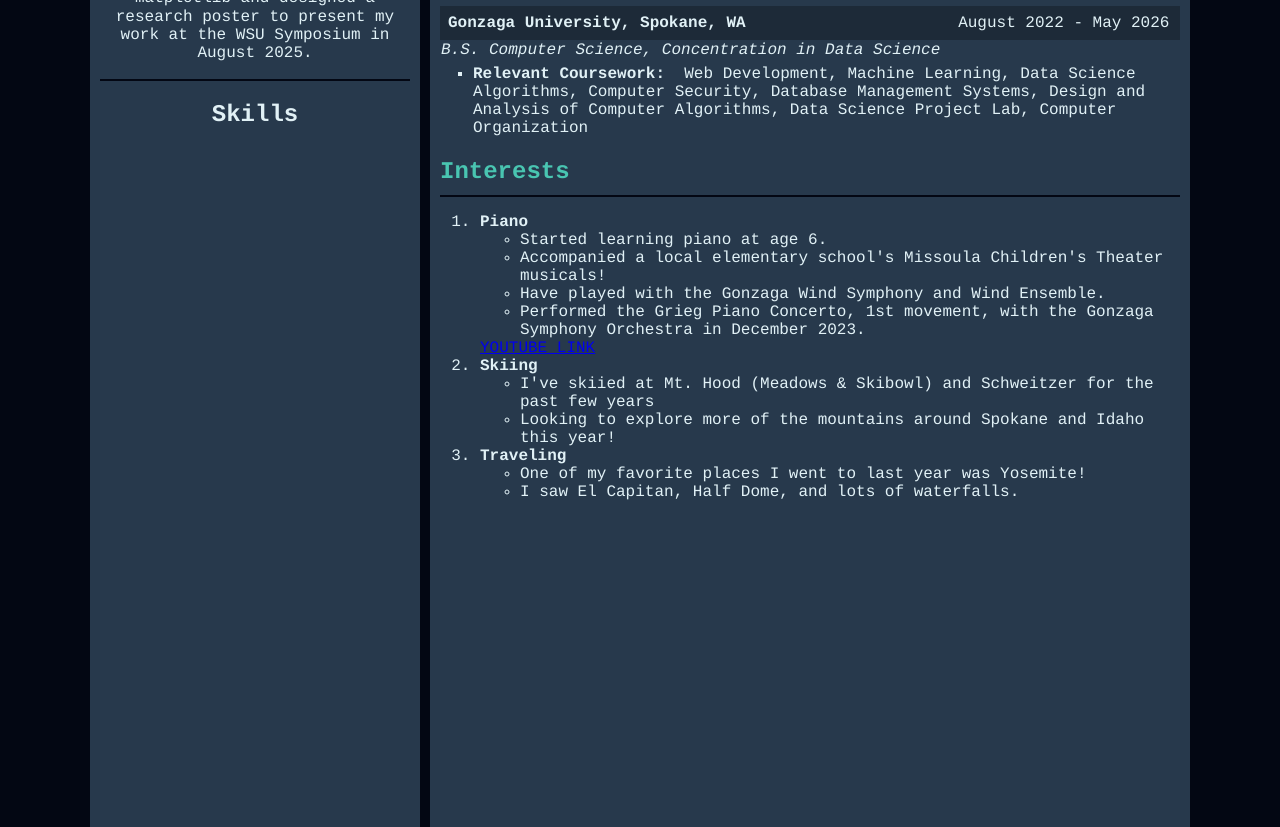
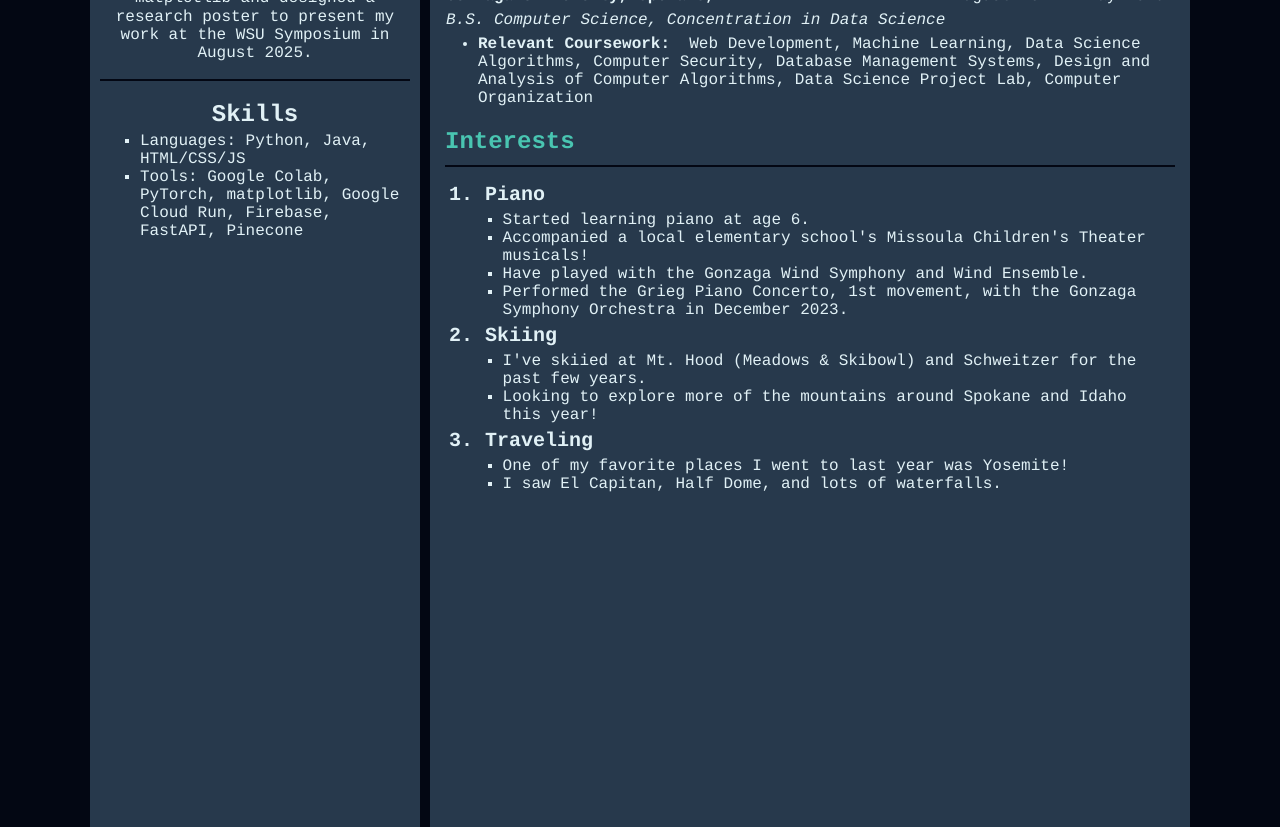
Before and after one commit to GU-Web-Dev-2025/homework-2-css-RitchieFu, a plain HTML site: page index.html in a window 1280 px wide. Shown: the part 635-1462 px from the top of the page. Drawn offline with Linux system fonts and the light colour scheme.

Commit message:
Fix W3C validation, update spacer rows, update skills, TODO graphical hyperlink

```diff
--- a/index.html
+++ b/index.html
@@ -41,13 +41,17 @@
             <hr>
 
             <h2>Skills</h2>
+            <ul class="skills-list">
+                <li>Languages: Python, Java, HTML/CSS/JS</li>
+                <li>Tools: Google Colab, PyTorch, matplotlib, Google Cloud Run, Firebase, FastAPI, Pinecone</li>
+            </ul>
         </section>
 
         <section id="right-pane">
             <h1 id="career-header">Career Summary</h1>
             <hr> <!-- horizontal line -->
             <section>
-                <table id="career-table">
+                <table class="info-table">
                     <tr>
                         <th class="exp-format-left">Agricultural Data Science Research Intern</th>
                         <td class="exp-format-right">June 2025 - August 2025&nbsp;</td>
@@ -55,7 +59,7 @@
                     <tr>
                         <td class="exp-location" colspan="2">Phenomics Lab - Washington State University,&nbsp;Pullman,&nbsp;WA</td>
                     </tr>
-                    <tr></tr> <!-- spacer row -->
+                    <tr class="no-height"><td colspan="2"></td></tr> <!-- spacer row -->
                     <tr class="exp-points">
                         <td colspan="2">
                             <ul>
@@ -67,8 +71,8 @@
                             </ul>
                         </td>
                     </tr>
-                    <tr></tr> <!-- spacer row -->
-                    <tr></tr> <!-- spacer row -->
+                    <tr class="no-height"><td colspan="2"></td></tr> <!-- spacer row -->
+                    <tr class="no-height"><td colspan="2"></td></tr> <!-- spacer row -->
                     <tr>
                         <th class="exp-format-left">On-Campus Coding Instructor</th>
                         <td class="exp-format-right">June 2024 - August 2024&nbsp;</td>
@@ -76,7 +80,7 @@
                     <tr>
                         <td class="exp-location" colspan="2">iD Tech Camps @ Lewis and Clark College, Portland, OR</td>
                     </tr>
-                    <tr></tr> <!-- spacer row -->
+                    <tr class="no-height"><td colspan="2"></td></tr> <!-- spacer row -->
                     <tr class="exp-points">
                         <td colspan="2">
                             <ul>
@@ -93,7 +97,7 @@
             <h1 id="education-header">Education and Qualifications</h1>
             <hr>
             <section>
-                <table id="education-table">
+                <table class="info-table">
                     <tr>
                         <th class="exp-format-left">Gonzaga University, Spokane, WA</th>
                         <td class="exp-format-right">August 2022 - May 2026&nbsp;</td>
@@ -101,7 +105,7 @@
                     <tr>
                         <td class="exp-location" colspan="2">B.S. Computer Science, Concentration in Data Science</td>
                     </tr>
-                    <tr></tr> <!-- spacer row -->
+                    <tr class="no-height"><td colspan="2"></td></tr> <!-- spacer row -->
                     <tr class="exp-points">
                         <td colspan="2">
                             <ul>
@@ -119,26 +123,25 @@
             <h1 id="interests-header">Interests</h1>
             <hr>
             <section id="interests-content">
-                <ol>
+                <ol id="interests-list">
                     <li>
-                        <strong>Piano</strong>
+                        <span class="bold-title">Piano</span>
                         <ul>
                             <li>Started learning piano at age 6.</li>
                             <li>Accompanied a local elementary school's Missoula Children's Theater musicals!</li>
                             <li>Have played with the Gonzaga Wind Symphony and Wind Ensemble.</li>
                             <li>Performed the Grieg Piano Concerto, 1st movement, with the Gonzaga Symphony Orchestra in December 2023.</li>
                         </ul>
-                        <a href="https://www.youtube.com/watch?v=pX2FX0PapTc" target="_blank" rel="noopener noreferrer">YOUTUBE LINK</a>
                     </li>
                     <li>
-                        <strong>Skiing</strong>
+                        <span class="bold-title">Skiing</span>
                         <ul>
-                            <li>I've skiied at Mt. Hood (Meadows &amp; Skibowl) and Schweitzer for the past few years</li>
+                            <li>I've skiied at Mt. Hood (Meadows &amp; Skibowl) and Schweitzer for the past few years.</li>
                             <li>Looking to explore more of the mountains around Spokane and Idaho this year!</li>
                         </ul>
                     </li>
                     <li>
-                        <strong>Traveling</strong>
+                        <span class="bold-title">Traveling</span>
                         <ul>
                             <li>One of my favorite places I went to last year was Yosemite!</li>
                             <li>I saw El Capitan, Half Dome, and lots of waterfalls.</li>
@@ -147,7 +150,7 @@
                 </ol>
             </section>
         </section>
-    </section>
+    </div>
 
     <script>
     // Tiny scroll listener: toggles 'scrolled' once past threshold
--- a/styles.css
+++ b/styles.css
@@ -22,11 +22,6 @@ hr {
     border: none;
     border-top: 2px solid #030713;
     margin: 10px 0;
-}
-
-
-#education-table {
-    width: 100%;
 }
 
 #container {
@@ -115,8 +110,31 @@ body.scrolled #top-pane {
     height: 150%;
 }
 
-#side-pane h1 {
+#side-pane h1, h2 {
     margin-bottom: 0px;
+}
+
+.skills-list {
+    list-style-type: square;
+    text-align: left;
+    margin-top: 4px;
+}
+
+#interests-list > li::marker{
+    font-size: 1.25em;
+    font-weight: bold;
+}
+
+#interests-list ul {
+    margin-left: 0;
+    padding: 5px;
+    padding-left: 1.1rem;
+    list-style-type: square;
+}
+
+.bold-title {
+    font-weight: bold;
+    font-size: 1.25em;
 }
 
 .introduction {
@@ -124,11 +142,12 @@ body.scrolled #top-pane {
     line-height: 1.15;
 }
 
+
 /* Consider adding side or right pane hover effects */
 
 #right-pane {
     background-color: #27394c;
-    padding: 10px;
+    padding: 10px 15px;
     grid-area: right;
     border-radius: 15px;
     height: 150%;
@@ -141,20 +160,25 @@ body.scrolled #top-pane {
 }
 
 /* TODO: update styles to only use one class instead of two since they share the same propertiess */
-#career-table, #education-table {
+.info-table{
     border-collapse: collapse;
+    width: 100%;
 }
 
-#career-table th, #education-table th{
+#info-table th{
     padding: 8px;
 }
 
-#career-table ul, #education-table ul {
+#info-table ul {
     list-style-type: square;
 }
 
-#career-table tr:nth-child(odd), #education-table tr:nth-child(odd) {
+#info-table tr:nth-child(odd){
     background-color: rgb(29, 42, 56);
+}
+
+.no-height {
+    display: none;
 }
 
 .exp-format-left {
@@ -166,6 +190,7 @@ body.scrolled #top-pane {
 }
 
 .exp-location {
+    padding-top: 5px;
     font-style: italic;
 }
 
```
